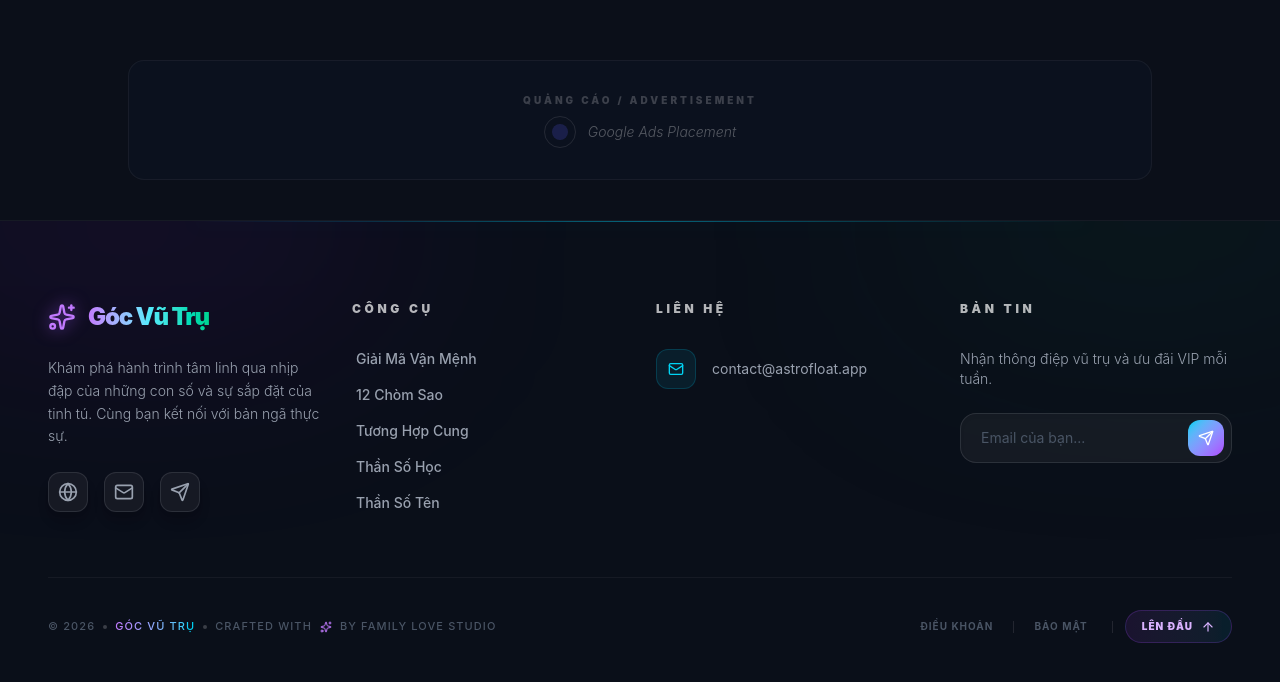
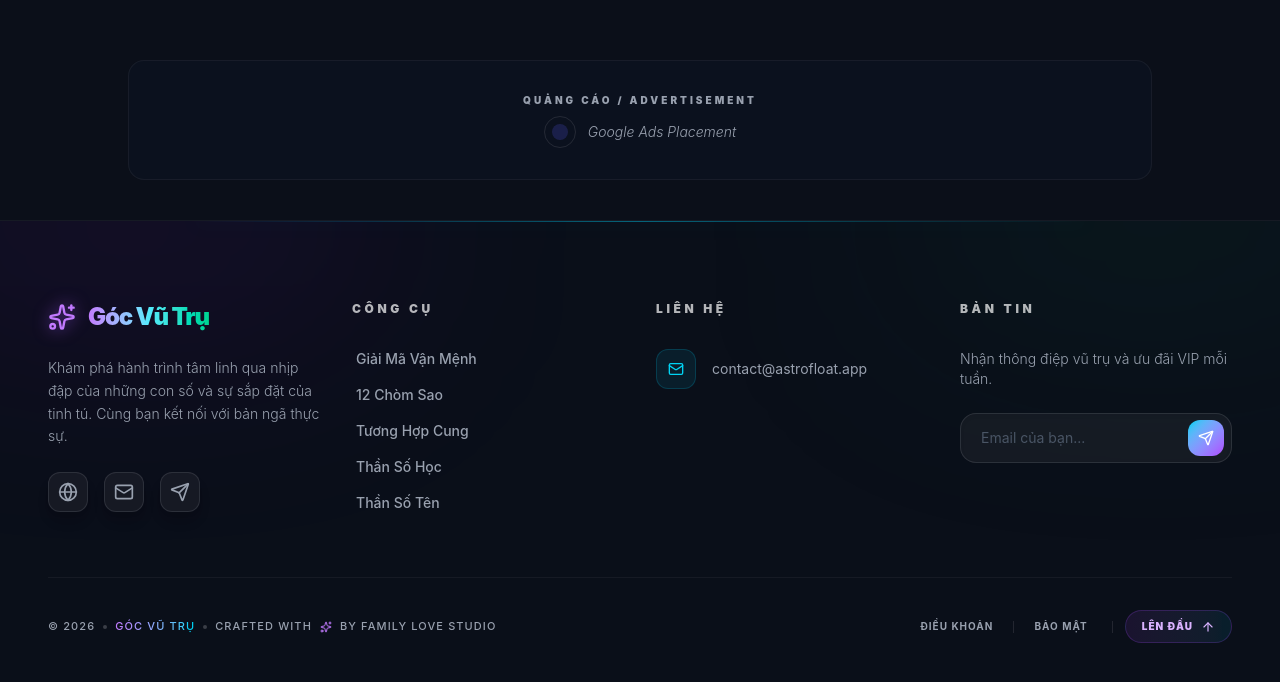
Before and after one commit to TuanDatCoder/AstroFloat, a React (Vite) app: page / in a window 1280 px wide. Shown: the part 1566-2248 px from the top of the page. Built offline with nearby package versions, Linux system fonts and the light colour scheme.

Commit message:
Fix accessibility issues: add aria-labels, improve contrast, and correct heading hierarchy

```diff
--- a/src/components/AdBanner.jsx
+++ b/src/components/AdBanner.jsx
@@ -21,14 +21,14 @@ const AdBanner = ({ className = "", slot = "horizontal" }) => {
 
  {/* Content */}
  <div className="relative z-10 flex flex-col items-center gap-2">
- <span className="text-[10px] font-black tracking-[0.3em] text-white/20 uppercase">
+ <span className="text-[10px] font-black tracking-[0.3em] text-gray-400 uppercase">
  Quảng cáo / Advertisement
  </span>
  <div className="flex items-center gap-3">
  <div className="w-8 h-8 rounded-full border border-white/10 flex items-center justify-center">
  <div className="w-4 h-4 rounded-full bg-indigo-500/20 animate-pulse"></div>
  </div>
- <p className="text-white/30 font-light text-sm italic">
+ <p className="text-gray-400 font-light text-sm italic">
  Google Ads Placement
  </p>
  </div>
--- a/src/components/Footer.jsx
+++ b/src/components/Footer.jsx
@@ -35,13 +35,14 @@ export default function Footer() {
 
           <div className="flex items-center gap-4">
             {[
-              { Icon: Globe, color: 'hover:text-blue-400', glow: 'hover:border-blue-400/50' },
-              { Icon: Mail, color: 'hover:text-pink-400', glow: 'hover:border-pink-400/50' },
-              { Icon: Send, color: 'hover:text-red-400', glow: 'hover:border-red-400/50' }
-            ].map(({ Icon, color, glow }, i) => (
+              { Icon: Globe, color: 'hover:text-blue-400', glow: 'hover:border-blue-400/50', label: 'Trang web' },
+              { Icon: Mail, color: 'hover:text-pink-400', glow: 'hover:border-pink-400/50', label: 'Email liên hệ' },
+              { Icon: Send, color: 'hover:text-red-400', glow: 'hover:border-red-400/50', label: 'Kênh Telegram' }
+            ].map(({ Icon, color, glow, label }, i) => (
               <motion.a
                 key={i}
                 href="#"
+                aria-label={label}
                 whileHover={{ y: -5, scale: 1.1 }}
                 className={`w-10 h-10 rounded-xl bg-white/5 border border-white/10 flex items-center justify-center text-gray-400 transition-all ${color} ${glow} shadow-lg`}
               >
@@ -53,7 +54,7 @@ export default function Footer() {
 
         {/* Column 2: Quick Links */}
         <div className="flex flex-col items-start">
-          <h3 className="text-white font-black text-xs tracking-[0.3em] uppercase mb-8 opacity-70">Công Cụ</h3>
+          <h2 className="text-white font-black text-xs tracking-[0.3em] uppercase mb-8 opacity-70">Công Cụ</h2>
           <ul className="space-y-4 w-full flex flex-col items-start">
             {[
               { to: ROUTES.DISCOVER, label: 'Giải Mã Vận Mệnh' },
@@ -74,7 +75,7 @@ export default function Footer() {
 
         {/* Column 3: Contact */}
         <div className="flex flex-col items-start text-left">
-          <h3 className="text-white font-black text-xs tracking-[0.3em] uppercase mb-8 opacity-70">Liên Hệ</h3>
+          <h2 className="text-white font-black text-xs tracking-[0.3em] uppercase mb-8 opacity-70">Liên Hệ</h2>
           <div className="space-y-6">
             <div className="flex items-center gap-4 text-sm text-gray-400">
               <div className="w-10 h-10 rounded-xl bg-cyan-500/10 border border-cyan-500/20 flex items-center justify-center text-cyan-400 group shrink-0">
@@ -87,7 +88,7 @@ export default function Footer() {
 
         {/* Column 4: Newsletter */}
         <div className="flex flex-col items-start">
-          <h3 className="text-white font-black text-xs tracking-[0.3em] uppercase mb-8 opacity-70">Bản Tin</h3>
+          <h2 className="text-white font-black text-xs tracking-[0.3em] uppercase mb-8 opacity-70">Bản Tin</h2>
           <p className="text-gray-400 text-sm font-light mb-6 text-left">
             Nhận thông điệp vũ trụ và ưu đãi VIP mỗi tuần.
           </p>
@@ -97,7 +98,7 @@ export default function Footer() {
               placeholder="Email của bạn..."
               className="w-full bg-white/5 border border-white/10 rounded-2xl py-3.5 px-5 text-sm text-white placeholder:text-gray-600 focus:border-cyan-500/50 outline-none transition-all shadow-inner"
             />
-            <button className="absolute right-2 top-1/2 -translate-y-1/2 w-9 h-9 bg-gradient-to-br from-cyan-400 to-purple-500 rounded-xl flex items-center justify-center text-white hover:shadow-[0_0_15px_rgba(34,211,238,0.5)] active:scale-95 transition-all">
+            <button aria-label="Đăng ký nhận bản tin" className="absolute right-2 top-1/2 -translate-y-1/2 w-9 h-9 bg-gradient-to-br from-cyan-400 to-purple-500 rounded-xl flex items-center justify-center text-white hover:shadow-[0_0_15px_rgba(34,211,238,0.5)] active:scale-95 transition-all">
               <Send className="w-4 h-4" />
             </button>
           </div>
@@ -109,7 +110,7 @@ export default function Footer() {
         <div className="flex flex-col md:flex-row items-center justify-between gap-6">
 
           {/* Copyright */}
-          <p className="flex items-center gap-2 text-gray-600 text-[11px] font-medium tracking-widest uppercase">
+          <p className="flex items-center gap-2 text-gray-400 text-[11px] font-medium tracking-widest uppercase">
             <span>&copy; {new Date().getFullYear()}</span>
             <span className="w-1 h-1 rounded-full bg-white/20 inline-block" />
             <span className="text-transparent bg-clip-text bg-gradient-to-r from-purple-400 to-cyan-400">Góc Vũ Trụ</span>
@@ -121,9 +122,9 @@ export default function Footer() {
 
           {/* Links + Scroll to top */}
           <div className="flex items-center gap-2">
-            <Link to={ROUTES.TERMS} className="px-3 py-1.5 text-[10px] font-bold tracking-widest uppercase text-gray-600 hover:text-white rounded-lg hover:bg-white/5 transition-all">Điều khoản</Link>
+            <Link to={ROUTES.TERMS} aria-label="Điều khoản sử dụng" className="px-3 py-1.5 text-[10px] font-bold tracking-widest uppercase text-gray-400 hover:text-white rounded-lg hover:bg-white/5 transition-all">Điều khoản</Link>
             <span className="w-px h-3 bg-white/10" />
-            <Link to={ROUTES.PRIVACY} className="px-3 py-1.5 text-[10px] font-bold tracking-widest uppercase text-gray-600 hover:text-white rounded-lg hover:bg-white/5 transition-all">Bảo mật</Link>
+            <Link to={ROUTES.PRIVACY} aria-label="Chính sách bảo mật" className="px-3 py-1.5 text-[10px] font-bold tracking-widest uppercase text-gray-400 hover:text-white rounded-lg hover:bg-white/5 transition-all">Bảo mật</Link>
             <span className="w-px h-3 bg-white/10 mx-1" />
             <motion.button
               onClick={scrollToTop}
--- a/src/components/Header.jsx
+++ b/src/components/Header.jsx
@@ -165,6 +165,7 @@ export default function Header() {
 
  <button
  onClick={() => setIsMenuOpen(!isMenuOpen)}
+ aria-label={isMenuOpen ? "Đóng menu" : "Mở menu"}
  className="lg:hidden w-9 h-9 sm:w-10 sm:h-10 shrink-0 flex items-center justify-center rounded-full bg-white/5 border border-white/10 text-white/80 active:scale-95 transition-all"
  >
  {isMenuOpen ? <X className="w-6 h-6" /> : <MenuIcon className="w-6 h-6" />}
--- a/src/pages/Home.jsx
+++ b/src/pages/Home.jsx
@@ -111,7 +111,7 @@ export default function Home() {
               <div className="w-20 h-20 rounded-3xl bg-cyan-500/10 border border-cyan-500/20 flex items-center justify-center mb-8 rotate-3 group-hover:rotate-0 transition-transform">
                 <Star className="w-10 h-10 text-cyan-400" />
               </div>
-              <h3 className="text-2xl font-black text-white mb-4 tracking-tight uppercase">12 Chòm Sao</h3>
+              <h2 className="text-2xl font-black text-white mb-4 tracking-tight uppercase">12 Chòm Sao</h2>
               <p className="text-slate-400 text-sm font-light leading-relaxed mb-8">
                 Phân tích tính cách và vận mệnh dựa trên bản đồ sao của riêng bạn.
               </p>
@@ -127,7 +127,7 @@ export default function Home() {
               <div className="w-20 h-20 rounded-3xl bg-purple-500/10 border border-purple-500/20 flex items-center justify-center mb-8 -rotate-3 group-hover:rotate-0 transition-transform">
                 <Sparkles className="w-10 h-10 text-purple-400" />
               </div>
-              <h3 className="text-2xl font-black text-white mb-4 tracking-tight uppercase">Thần Số Học</h3>
+              <h2 className="text-2xl font-black text-white mb-4 tracking-tight uppercase">Thần Số Học</h2>
               <p className="text-slate-400 text-sm font-light leading-relaxed mb-8">
                 Tìm hiểu con số chủ đạo và sứ mệnh cuộc đời qua ngày sinh.
               </p>
@@ -143,7 +143,7 @@ export default function Home() {
               <div className="w-20 h-20 rounded-3xl bg-emerald-500/10 border border-emerald-500/20 flex items-center justify-center mb-8 rotate-6 group-hover:rotate-0 transition-transform">
                 <UserCircle2 className="w-10 h-10 text-emerald-400" />
               </div>
-              <h3 className="text-2xl font-black text-white mb-4 tracking-tight uppercase">Thần Số Tên</h3>
+              <h2 className="text-2xl font-black text-white mb-4 tracking-tight uppercase">Thần Số Tên</h2>
               <p className="text-slate-400 text-sm font-light leading-relaxed mb-8">
                 Giải mã tần số năng lượng ẩn sau cái tên và linh hồn của bạn.
               </p>
```
